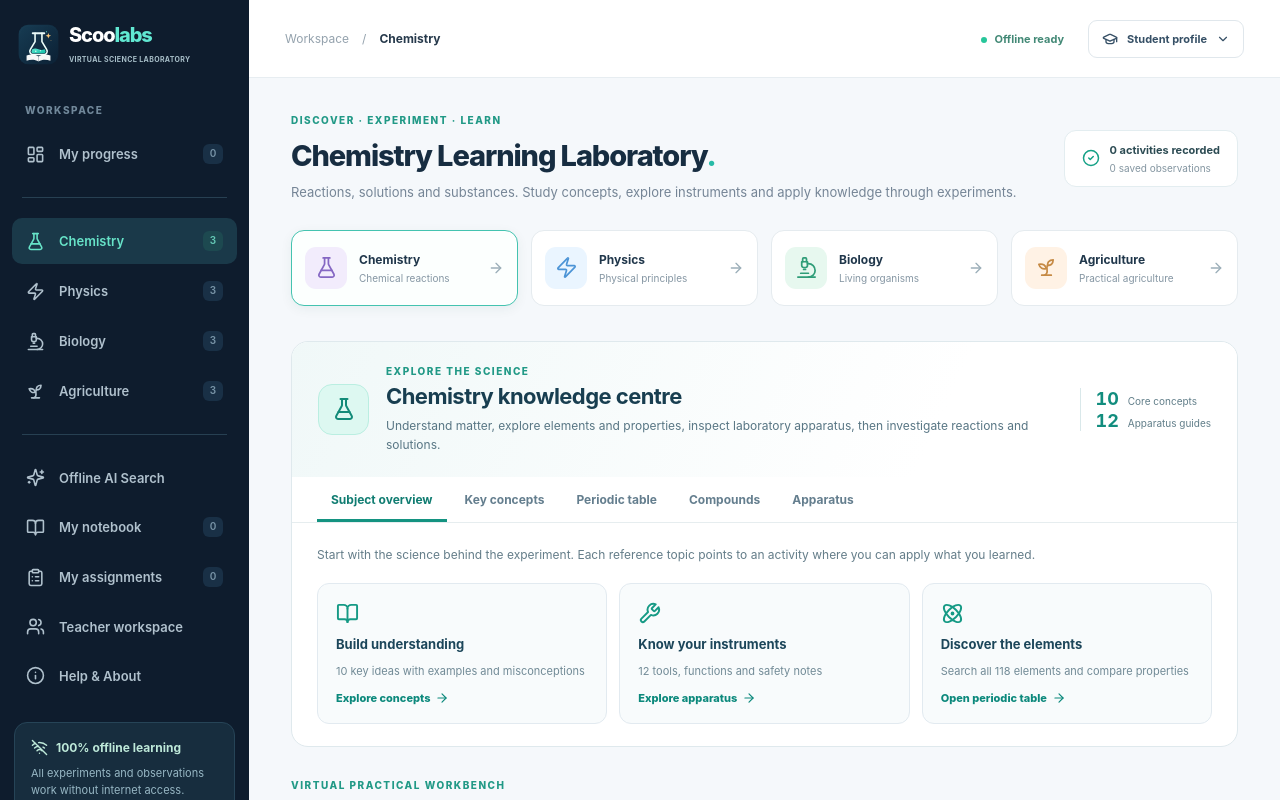
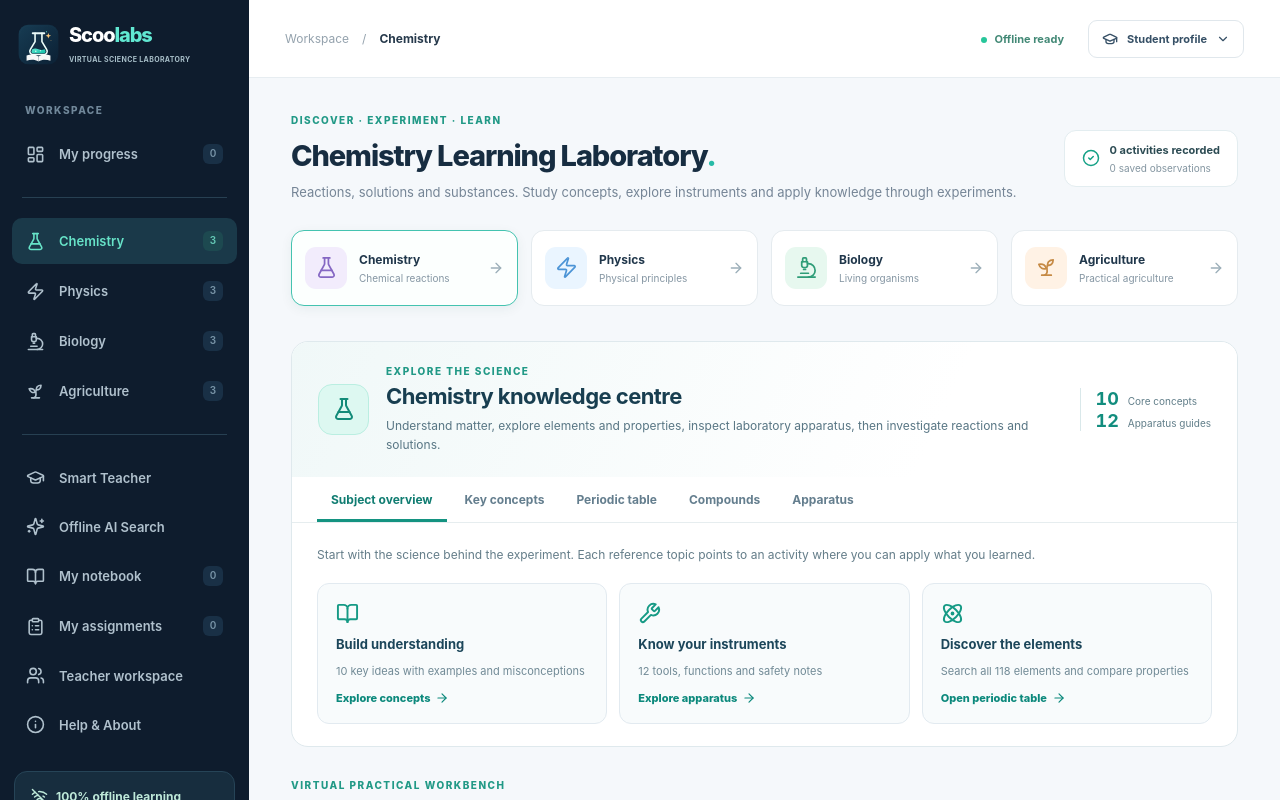
Before and after one commit to Simmyt3r/scoolabs, a React (Vite) app: page / in a window 1280 px wide. Shown: the top 800 px of the page. Built offline with nearby package versions, Linux system fonts and the light colour scheme.

Commit message:
feat(navigation): expose Smart Teacher independently of student authentication

```diff
--- a/src/App.tsx
+++ b/src/App.tsx
@@ -20,6 +20,7 @@ import KnowledgeCheck from './KnowledgeCheck';
 import StudentDashboard from './StudentDashboard';
 import SubjectExplorer from './SubjectExplorer';
 import OfflineScienceSearch from './OfflineScienceSearch';
+import SmartTeacher from './SmartTeacher';
 import BrandLockup from './BrandLockup';
 import AboutScoolabs from './AboutScoolabs';
 import {version as appVersion} from '../package.json';
@@ -27,7 +28,7 @@ import FocusScope from './FocusScope';
 import {reportGuidance,reflectionScaffold,hasUnfinishedScaffold} from './reportGuidance';
 import {studentKnowledgeResults,type KnowledgeResult} from './native-storage';
 
-type Page = Subject | 'progress' | 'notebook' | 'assignments' | 'teacher' | 'about' | 'ai-search';
+type Page = Subject | 'progress' | 'notebook' | 'assignments' | 'teacher' | 'about' | 'ai-search' | 'smart-teacher';
 const SUBJECTS = {
   chemistry: { label: 'Chemistry', icon: FlaskConical, subtitle: 'Reactions, solutions and substances', short: 'Chemical reactions', theme: 'purple' },
   physics: { label: 'Physics', icon: Zap, subtitle: 'Motion, forces and electricity', short: 'Physical principles', theme: 'blue' },
@@ -336,7 +337,7 @@ function App() {
     getClassAssignments(profile.classroom,studentSession?.token).then(setAssignments).catch(e=>setStorageError(String(e)));
   },[profile.classroom,studentSession?.token,storageReady]);
   const selected=experiments.find(x=>x.id===activeId)!;
-  const subject=(page==='notebook'||page==='assignments'||page==='progress'||page==='teacher'||page==='about'||page==='ai-search') ? 'chemistry' : page;
+  const subject=(page==='notebook'||page==='assignments'||page==='progress'||page==='teacher'||page==='about'||page==='ai-search'||page==='smart-teacher') ? 'chemistry' : page;
   const visible=useMemo(()=>experiments.filter(x=>x.subject===subject),[subject]);
   const completed=new Set(records.map(r=>r.experimentId)).size;
   async function onSignedIn(session:StudentSession){
@@ -366,7 +367,7 @@ function App() {
   }
   function navigate(next:Page) {
     setPage(next);setSidebar(false);setSaved(false);setDraft(null);
-    if(next!=='notebook'&&next!=='teacher'&&next!=='assignments'&&next!=='progress'&&next!=='about'&&next!=='ai-search'){const first=experiments.find(x=>x.subject===next&&x.ready);if(first)setActiveId(first.id);}
+    if(next!=='notebook'&&next!=='teacher'&&next!=='assignments'&&next!=='progress'&&next!=='about'&&next!=='ai-search'&&next!=='smart-teacher'){const first=experiments.find(x=>x.subject===next&&x.ready);if(first)setActiveId(first.id);}
   }
   function startRecord(settings:string,observation:string) {
     const pending=assignments.find(a=>a.experimentId===selected.id && !records.some(r=>r.assignmentId===a.id));
@@ -406,6 +407,7 @@ function App() {
         <div className="nav-rule"/>
         {subjectKeys.map(s=>{const Icon=SUBJECTS[s].icon;return <button key={s} onClick={()=>navigate(s)} aria-current={page===s?'page':undefined} className={'nav-link '+(page===s?'selected':'')}><Icon size={19}/>{SUBJECTS[s].label}<span className="nav-count">{experiments.filter(e=>e.subject===s&&e.ready).length}</span></button>})}
         <div className="nav-rule"/>
+        <button onClick={()=>navigate('smart-teacher')} aria-current={page==='smart-teacher'?'page':undefined} className={'nav-link '+(page==='smart-teacher'?'selected':'')}><GraduationCap size={19}/> Smart Teacher</button>
         <button onClick={()=>navigate('ai-search')} aria-current={page==='ai-search'?'page':undefined} className={'nav-link '+(page==='ai-search'?'selected':'')}><Sparkles size={19}/> Offline AI Search</button>
         <button onClick={()=>navigate('notebook')} aria-current={page==='notebook'?'page':undefined} className={'nav-link '+(page==='notebook'?'selected':'')}><BookOpen size={19}/> My notebook <span className="nav-count">{records.length}</span></button>
         <button onClick={()=>navigate('assignments')} aria-current={page==='assignments'?'page':undefined} className={'nav-link '+(page==='assignments'?'selected':'')}><ClipboardList size={19}/> My assignments <span className="nav-count">{assignments.filter(a=>!records.some(r=>r.assignmentId===a.id)).length}</span></button>
@@ -417,11 +419,11 @@ function App() {
       <div className="side-footer">Scoolabs v{appVersion} <span>·</span> Silabs Technologies</div>
     </aside>
     <main className="main-content" id="scoolabs-main" tabIndex={-1}>
-      <header className="topbar"><div className="topbar-left"><button className="menu-button" onClick={()=>setSidebar(true)} aria-label="Open menu" aria-expanded={sidebar} aria-controls="scoolabs-navigation"><Menu size={22}/></button><span className="breadcrumb">Workspace</span><span className="breadcrumb-sep">/</span><strong>{page==='notebook'?'My notebook':page==='assignments'?'My assignments':page==='progress'?'My progress':page==='teacher'?'Teacher workspace':page==='about'?'Help & About':page==='ai-search'?'Offline AI Search':SUBJECTS[page].label}</strong></div><div className="topbar-right"><span className="offline-indicator"><span/> Offline ready</span><button className="user-button" onClick={()=>{if(isTauri()){if(studentSession)void signOut();else navigate('chemistry');}else{setProfileDraft(profile);getClassCatalog().then(setClassCatalog).catch(()=>undefined);setShowProfile(true);}}}><GraduationCap size={16}/>{isTauri()?(studentSession?'Sign out: '+studentSession.studentName:'Student sign in'):(profile.name||'Student profile')}<ChevronDown size={14}/></button></div></header>
+      <header className="topbar"><div className="topbar-left"><button className="menu-button" onClick={()=>setSidebar(true)} aria-label="Open menu" aria-expanded={sidebar} aria-controls="scoolabs-navigation"><Menu size={22}/></button><span className="breadcrumb">Workspace</span><span className="breadcrumb-sep">/</span><strong>{page==='notebook'?'My notebook':page==='assignments'?'My assignments':page==='progress'?'My progress':page==='teacher'?'Teacher workspace':page==='about'?'Help & About':page==='ai-search'?'Offline AI Search':page==='smart-teacher'?'Smart Teacher':SUBJECTS[page].label}</strong></div><div className="topbar-right"><span className="offline-indicator"><span/> Offline ready</span><button className="user-button" onClick={()=>{if(isTauri()){if(studentSession)void signOut();else navigate('chemistry');}else{setProfileDraft(profile);getClassCatalog().then(setClassCatalog).catch(()=>undefined);setShowProfile(true);}}}><GraduationCap size={16}/>{isTauri()?(studentSession?'Sign out: '+studentSession.studentName:'Student sign in'):(profile.name||'Student profile')}<ChevronDown size={14}/></button></div></header>
       <div className="content-pad">
         {storageError&&<div role="alert" className="storage-warning">{storageError}</div>}
         {!storageReady&&<div className="record-note">Opening offline database...</div>}
-        {page==='teacher'?<TeacherPanel/>:page==='about'?<AboutScoolabs onTeacher={()=>navigate('teacher')} onStudent={()=>navigate('progress')}/>:isTauri()&&!studentSession?<StudentSignIn onSignedIn={onSignedIn} onTeacher={()=>navigate('teacher')}/>:page==='progress'?<StudentDashboard
+        {page==='smart-teacher'?<SmartTeacher/>:page==='teacher'?<TeacherPanel/>:page==='about'?<AboutScoolabs onTeacher={()=>navigate('teacher')} onStudent={()=>navigate('progress')}/>:isTauri()&&!studentSession?<StudentSignIn onSignedIn={onSignedIn} onTeacher={()=>navigate('teacher')}/>:page==='progress'?<StudentDashboard
           records={records} assignments={assignments} checks={knowledgeResults} studentName={profile.name}
           classroom={profile.classroom} isPreview={!isTauri()}
           onOpenExperiment={experimentId=>{const match=experiments.find(e=>e.id===experimentId);if(match){setActiveId(match.id);setPage(match.subject);setSidebar(false);setSaved(false);setDraft(null)}}}
```
